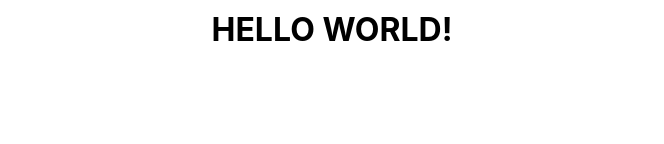
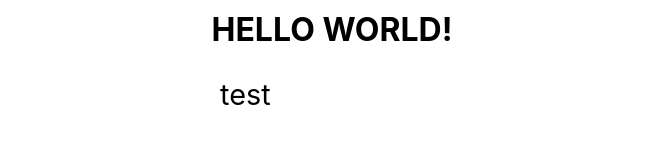
Before and after one commit to shamokit/vite-svelte-tutorial, a Svelte app: page / in a window 1280 px wide. Shown: the part 486-630 px from the top of the page, without its empty margins (308-972 px from the left). Built offline with nearby package versions, Linux system fonts and the light colour scheme.

Commit message:
paragraphコンポーネント作成　スタイルのテスト

```diff
--- a/src/App.svelte
+++ b/src/App.svelte
@@ -2,6 +2,7 @@
 	import Counter from "./lib/Counter.svelte";
 	import HelloWorld from "./components/HelloWorld.svelte";
 	import Logo from "./components/Logo.svelte";
+	import Paragraph from "./components/Paragraph.svelte";
 </script>
 
 <main>
@@ -9,8 +10,8 @@
 	<h1>Hello Typescript!</h1>
 
 	<Counter />
-
 	<HelloWorld />
+	<Paragraph />
 </main>
 
 <style>
@@ -35,19 +36,9 @@
 		max-width: 14rem;
 	}
 
-	p {
-		max-width: 14rem;
-		margin: 1rem auto;
-		line-height: 1.35;
-	}
-
 	@media (min-width: 480px) {
 		h1 {
 			max-width: none;
 		}
-
-		p {
-			max-width: none;
-		}
 	}
 </style>
--- /dev/null
+++ b/src/components/Paragraph.svelte
@@ -0,0 +1,10 @@
+<p>test</p>
+<style>
+	p {
+		max-width: 14rem;
+		margin: 1rem auto;
+		line-height: 1.75;
+		font-size: 1.8rem;
+		text-align: left;
+	}
+</style>
```
